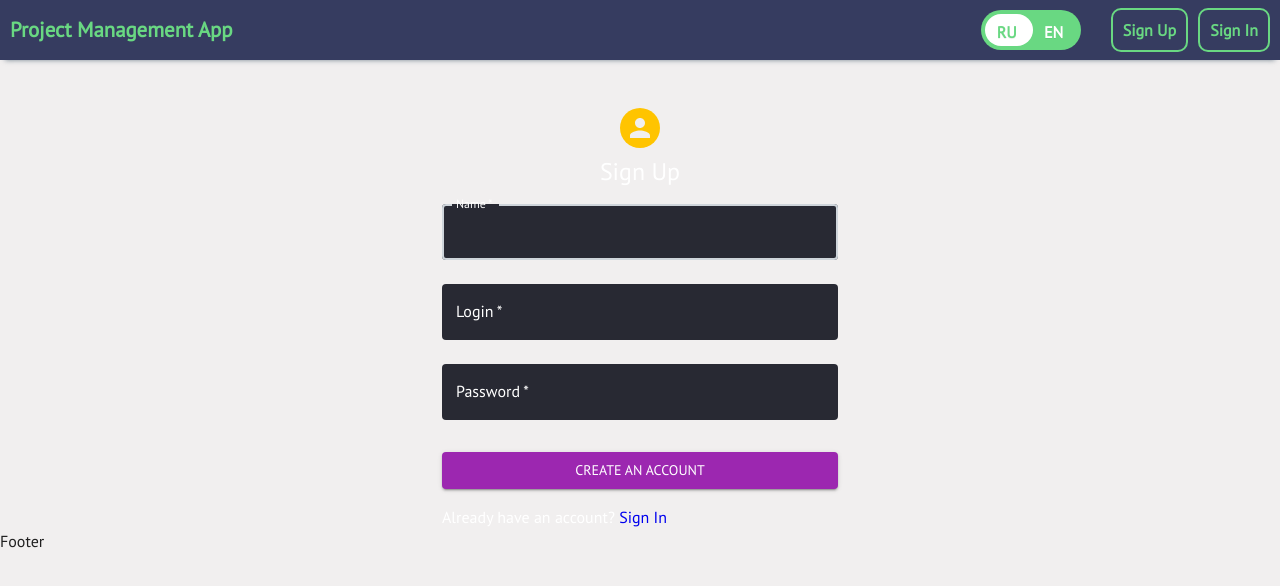
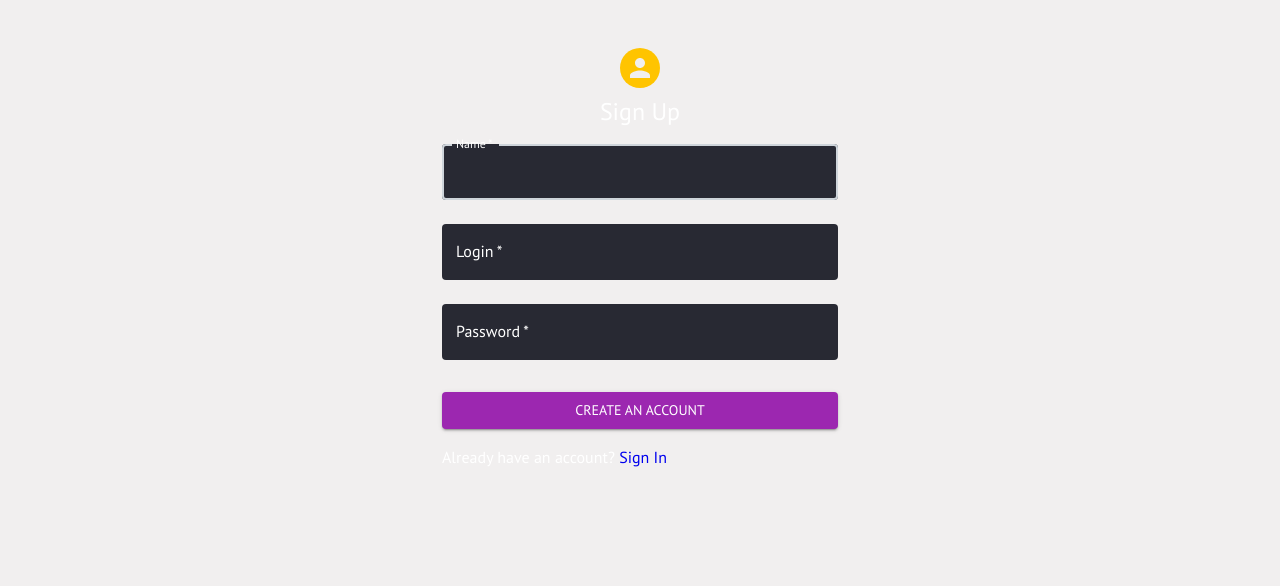
Before and after one commit to irina-mokh/project-management-app, a React (Create React App) app: page /signup in a window 1280 px wide. Shown: the top 586 px of the page. Built offline with nearby package versions, Linux system fonts and the light colour scheme.

Commit message:
feat: add private routes

```diff
--- a/src/layout/Header/WelcomeHeader.tsx
+++ b/src/layout/Header/WelcomeHeader.tsx
@@ -1,14 +1,13 @@
 import { Link } from 'react-router-dom';
-import { routes } from 'routes';
 import './Header.scss';
 
 export const WelcomeHeader = () => {
   return (
     <div>
-      <Link to={routes.signUp.path} className="headerBtn">
+      <Link to={'/signup'} className="headerBtn">
         Sign Up
       </Link>
-      <Link to={routes.signIn.path} className="headerBtn">
+      <Link to={'/signin'} className="headerBtn">
         Sign In
       </Link>
     </div>
--- a/src/pages/signIn/index.tsx
+++ b/src/pages/signIn/index.tsx
@@ -13,19 +13,15 @@ import {
 import Alert from '@mui/material/Alert';
 import AlertTitle from '@mui/material/AlertTitle';
 import { Loading } from 'components/Loading';
-
-import { useTitle } from 'hooks';
 import { useState } from 'react';
 import { useDispatch, useSelector } from 'react-redux';
 import { Link, useNavigate } from 'react-router-dom';
-import { routes } from 'routes';
 import { AppDispatch, RootState } from 'store';
 import { signInUser } from 'store/auth/actions';
 import { selectTheme } from 'store/theme/selectors';
 import { getDesignTokens } from 'theme';
 
 export const SignInForm = () => {
-  useTitle(routes.signIn.title);
   const mode = useSelector(selectTheme);
   const theme = createTheme(getDesignTokens(mode));
   const dispatch = useDispatch<AppDispatch>();
--- a/src/pages/signUp/index.tsx
+++ b/src/pages/signUp/index.tsx
@@ -14,8 +14,6 @@ import {
 } from '@mui/material';
 import { useState } from 'react';
 import { Link, useNavigate } from 'react-router-dom';
-import { routes } from 'routes';
-import { useTitle } from 'hooks';
 import { getDesignTokens } from 'theme';
 import { useSelector } from 'react-redux';
 import { selectTheme } from 'store/theme/selectors';
@@ -35,7 +33,6 @@ export interface TokenUserType {
 }
 
 export const SignUpForm = () => {
-  useTitle(routes.signUp.title);
   const navigate = useNavigate();
   const mode = useSelector(selectTheme);
   const theme = createTheme(getDesignTokens(mode));
--- a/src/routes/index.tsx
+++ b/src/routes/index.tsx
@@ -23,7 +23,7 @@ export const routes = {
     path: 'main',
     component: <Main />,
   },
-  signUp: {
+  /*signUp: {
     title: `${prefixTitle} Sign up`,
     path: 'signup',
     component: <SignUpForm />,
@@ -32,7 +32,7 @@ export const routes = {
     title: `${prefixTitle} Sign in`,
     path: 'signin',
     component: <SignInForm />,
-  },
+  },*/
   editProfile: {
     title: `${prefixTitle} Edit profile`,
     path: 'edit-profile',
```
